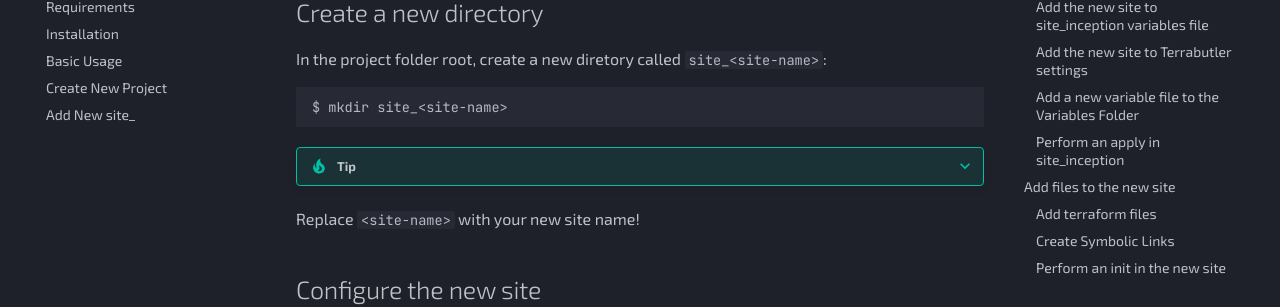
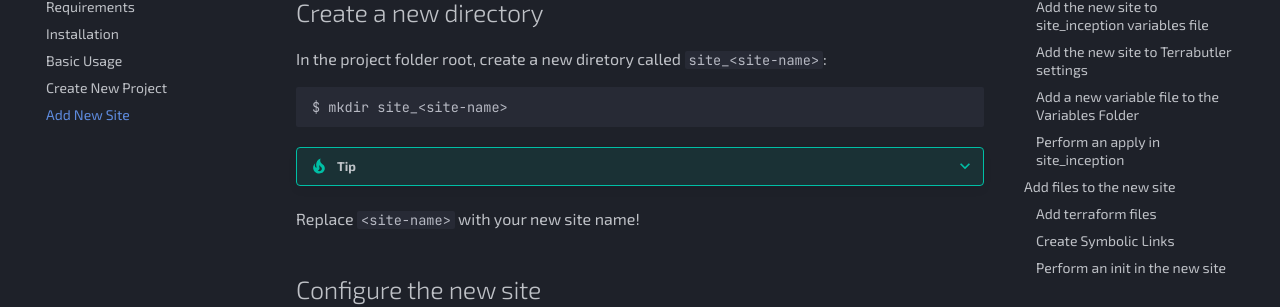
Before and after one commit to montblu/terrabutler, an MkDocs documentation site: the page built from docs/new-site.md, in a window 1280 px wide. Shown: the part 185-492 px from the top of the page. Built offline with MkDocs 1.6.1 and Material for MkDocs 9.7.7, drawn with Linux system fonts in a browser that asks for light colours; comment, search, counter and statistics services are not loaded.

```diff
--- a/mkdocs.yml
+++ b/mkdocs.yml
@@ -57,4 +57,4 @@ nav:
   - Installation: installation.md
   - Basic Usage: usage.md
   - Create New Project: create-project.md
-  - Add New site_ : new-site_.md
+  - Add New Site : new-site.md
```
